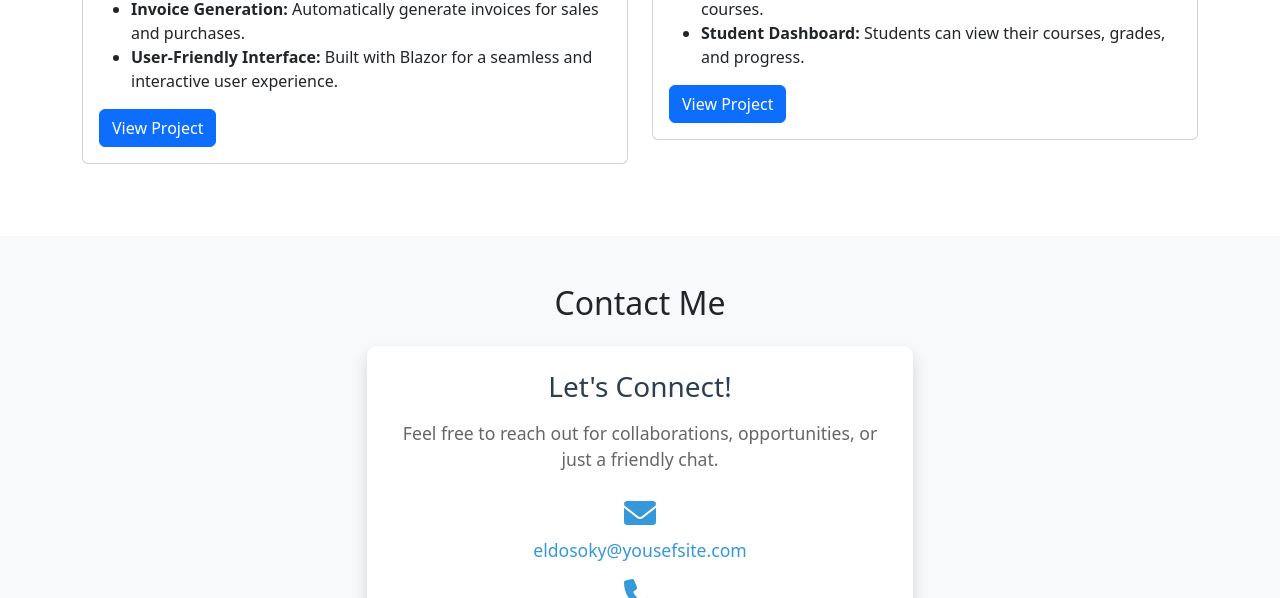
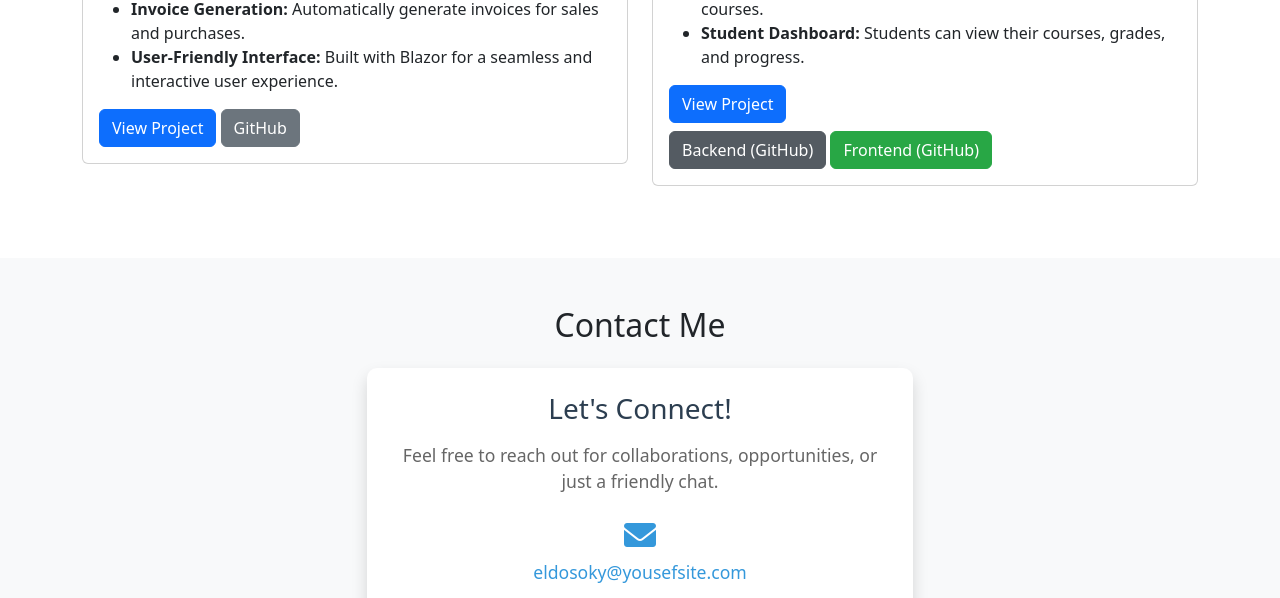
Before and after one commit to Yousef-Eldosoky/yousefsite, a plain HTML site: page index.html in a window 1280 px wide. Shown: the part 2880-3478 px from the top of the page. Drawn offline with nearby package versions, Linux system fonts and the light colour scheme.

Commit message:
add github links

```diff
--- a/index.html
+++ b/index.html
@@ -220,6 +220,7 @@
               </ul>
             </p>
             <a href="https://bakr.tryasp.net/" target="_blank" rel="noopener noreferrer" class="btn btn-primary">View Project</a>
+            <a href="https://github.com/Yousef-Eldosoky/dotnet-blazor-bakr" target="_blank" rel="noopener noreferrer" class="btn btn-secondary">GitHub</a>
           </div>
         </div>
       </div>
@@ -238,6 +239,10 @@
               </ul>
             </p>
             <a href="https://university.yousefsite.com/" target="_blank" rel="noopener noreferrer" class="btn btn-primary">View Project</a>
+            <div class="mt-2">
+              <a href="https://github.com/Yousef-Eldosoky/dotnet-university" target="_blank" rel="noopener noreferrer" class="btn btn-backend">Backend (GitHub)</a>
+              <a href="https://github.com/Yousef-Eldosoky/angular-university-system" target="_blank" rel="noopener noreferrer" class="btn btn-frontend">Frontend (GitHub)</a>
+            </div>
           </div>
         </div>
       </div>
--- a/styles.css
+++ b/styles.css
@@ -77,3 +77,27 @@
   #contact .contact-info a:hover {
     color: #2980b9;
   }
+
+  .btn-secondary {
+    background-color: #6c757d;
+    border-color: #6c757d;
+    color: #fff;
+  }
+
+  .btn-secondary:hover {
+    background-color: #5a6268;
+    border-color: #545b62;
+  }
+
+  /* Optional: Different colors for backend and frontend buttons */
+  .btn-backend {
+    background-color: #545b62; /* Blue for backend */
+    border-color: #545b62;
+    color: white;
+  }
+
+  .btn-frontend {
+    background-color: #28a745; /* Green for frontend */
+    border-color: #28a745;
+    color: white;
+  }
```
Lines whose indentation alone changed are shown as unchanged.
